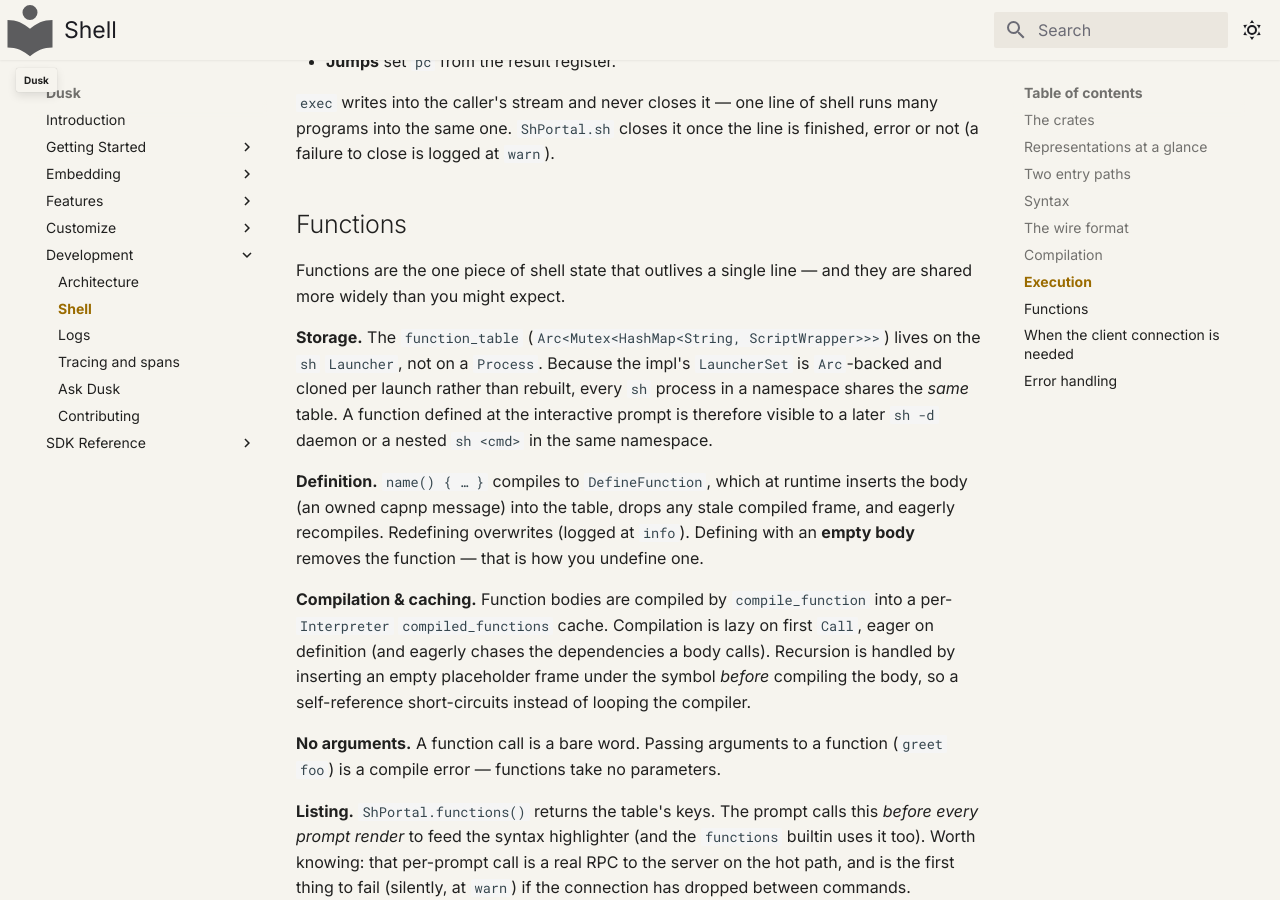
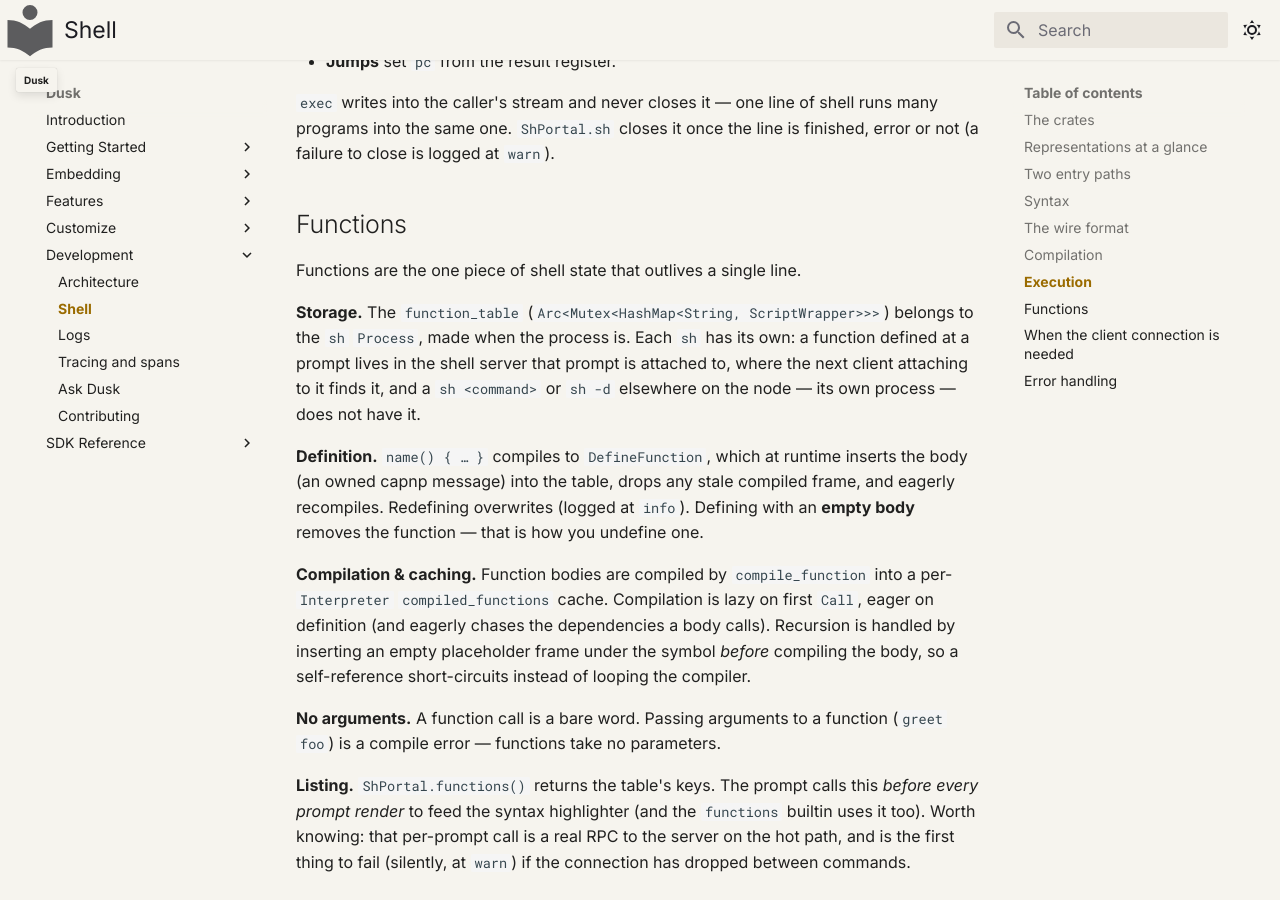
Before and after one commit to tomerze/dusk, an MkDocs documentation site: the page built from docs/docs/development/shell.md, in a window 1280 px wide and 900 px high, scrolled down 5229 px. Built offline with MkDocs 1.6.1 and Material for MkDocs 9.7.7, drawn with Linux system fonts in a browser that asks for light colours; comment, search, counter and statistics services are not loaded.

Commit message:
Update the docs for functions belonging to one shell
The shell development page said the table lives on the launcher and every
`sh` in a namespace shares it; it lives on the process. The feature page
says which shells a definition reaches: the one it was made in, and
whoever attaches to that shell next.

```diff
--- a/docs/docs/development/shell.md
+++ b/docs/docs/development/shell.md
@@ -227,15 +227,13 @@ finished, error or not (a failure to close is logged at `warn`).
 
 ## Functions
 
-Functions are the one piece of shell state that outlives a single line — and they
-are shared more widely than you might expect.
+Functions are the one piece of shell state that outlives a single line.
 
 **Storage.** The `function_table` (`Arc<Mutex<HashMap<String, ScriptWrapper>>>`)
-lives on the `sh` `Launcher`, not on a `Process`. Because the impl's
-`LauncherSet` is `Arc`-backed and cloned per launch rather than rebuilt, every
-`sh` process in a namespace shares the *same* table. A function defined at the
-interactive prompt is therefore visible to a later `sh -d` daemon or a nested
-`sh <cmd>` in the same namespace.
+belongs to the `sh` `Process`, made when the process is. Each `sh` has its own:
+a function defined at a prompt lives in the shell server that prompt is attached
+to, where the next client attaching to it finds it, and a `sh <command>` or
+`sh -d` elsewhere on the node — its own process — does not have it.
 
 **Definition.** `name() { … }` compiles to `DefineFunction`, which at runtime
 inserts the body (an owned capnp message) into the table, drops any stale
```
Also changed, not shown: docs/docs/features/shell.md (+2 -0 lines).
